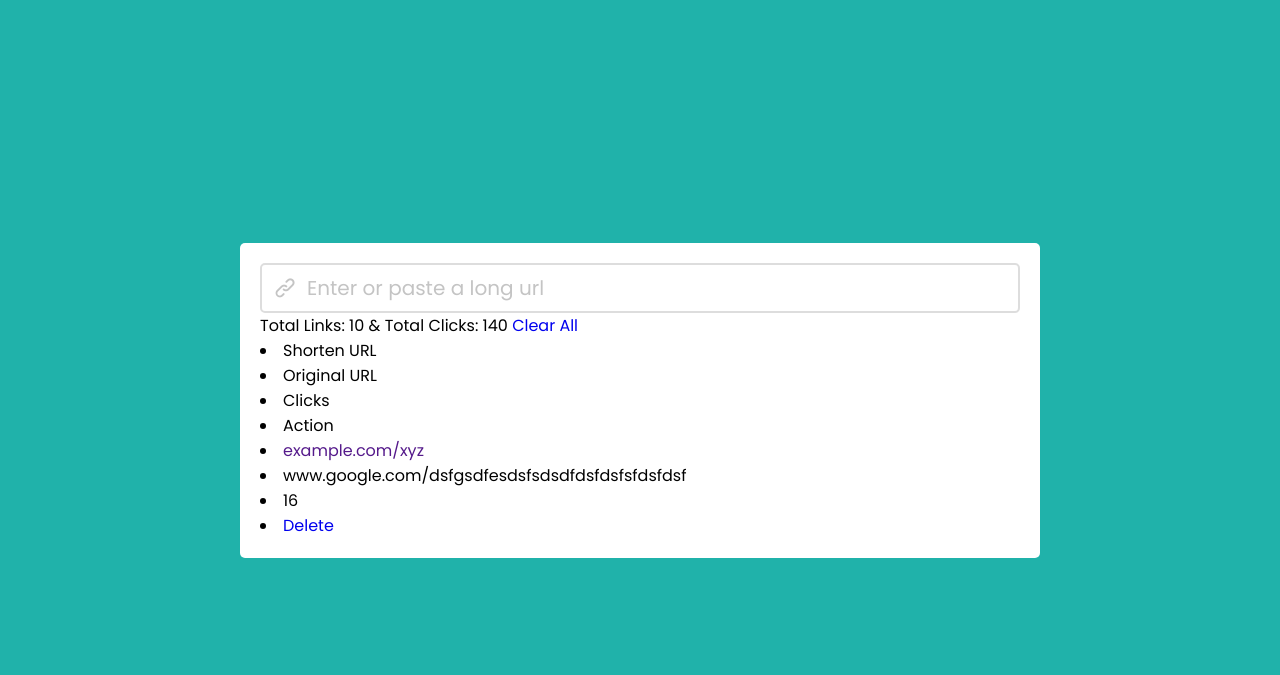
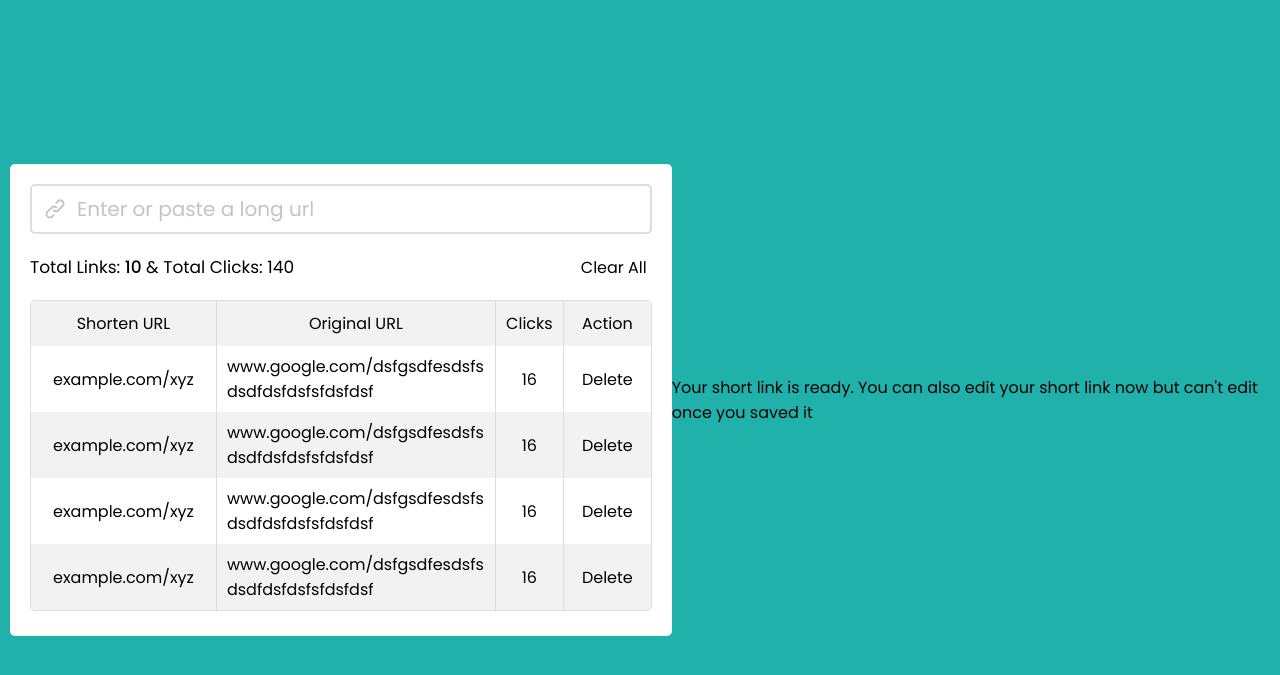
Before and after one commit to metidev/url-shortener, a PHP site: page / in a window 1280 px wide. Shown: the top 675 px of the page. Run offline with PHP 8.4, Linux system fonts and the light colour scheme.

Commit message:
creating all urls area section

```diff
--- a/index.html
+++ b/index.html
@@ -33,7 +33,31 @@
             <li>16</li>
             <li><a href="#">Delete</a></li>
         </div>
+        <div class="data">
+            <li><a href="">example.com/xyz</a></li>
+            <li>www.google.com/dsfgsdfesdsfsdsdfdsfdsfsfdsfdsf</li>
+            <li>16</li>
+            <li><a href="#">Delete</a></li>
+        </div>
+        <div class="data">
+            <li><a href="">example.com/xyz</a></li>
+            <li>www.google.com/dsfgsdfesdsfsdsdfdsfdsfsfdsfdsf</li>
+            <li>16</li>
+            <li><a href="#">Delete</a></li>
+        </div>
+        <div class="data">
+            <li><a href="">example.com/xyz</a></li>
+            <li>www.google.com/dsfgsdfesdsfsdsdfdsfdsfsfdsfdsf</li>
+            <li>16</li>
+            <li><a href="#">Delete</a></li>
+        </div>
     </div>
 </div>
+    <div class="popup-box">
+        <div class="info-box">Your short link is ready. You can also edit your short link now but can't edit once you saved it</div>
+    	<form action="#">
+
+        </form>
+    </div>
 </body>
 </html>
--- a/style.css
+++ b/style.css
@@ -40,9 +40,11 @@ form .url-icon {
     color: #c4c4c4;
     pointer-events: none;
 }
-form input:valid ~ .url-icon{
+
+form input:valid ~ .url-icon {
     color: #20B2AA;
 }
+
 form input {
     height: 100%;
     width: 100%;
@@ -54,12 +56,15 @@ form input {
     border-radius: 5px;
     transition: all 0.1s ease;
 }
-form input:valid{
+
+form input:valid {
     border-color: #20B2AA;
 }
+
 form input::placeholder {
     color: #c4c4c4;
 }
+
 form input:focus::placeholder {
     color: #d9d9d9;
 }
@@ -78,7 +83,110 @@ form button {
     opacity: 0;
     pointer-events: none;
 }
-form input:valid ~ button{
+
+form input:valid ~ button {
     opacity: 1;
     pointer-events: auto;
 }
+
+.wrapper a {
+    color: #000;
+}
+
+.wrapper .count {
+    margin: 20px 0;
+    display: flex;
+    padding-right: 5px;
+    align-items: center;
+    justify-content: space-between;
+}
+
+.count span {
+    font-size: 17px;
+}
+
+.count span span {
+    font-weight: 500;
+}
+
+.count a:hover {
+    color: #20B2AA;
+}
+
+.wrapper .urls-area {
+    border: 1px solid #ddd;
+    border-radius: 5px;
+    margin-bottom: 5px;
+    max-height: 450px;
+    overflow-y: scroll;
+}
+
+.urls-area::-webkit-scrollbar {
+    width: 0;
+
+}
+
+.urls-area :is(.title, .data) {
+    display: flex;
+    width: 100%;
+    justify-content: space-between;
+}
+
+.urls-area li {
+    list-style: none;
+    width: 100%;
+    border-right: 1px solid #ddd;
+}
+.urls-area li:last-child {
+    border-right: 0;
+}
+.urls-area .title li {
+    text-align: center;
+    background: #f2f2f2;
+    padding: 10px 0;
+}
+
+.urls-area .data li {
+    display: flex;
+    align-items: center;
+    justify-content: center;
+    padding: 8px 10px;
+    word-break: break-all;
+}
+
+.urls-area .data li:last-child a {
+    height: 100%;
+    width: 100%;
+    display: flex;
+    align-items: center;
+    justify-content: center;
+}
+
+.urls-area .data li a:hover {
+    color: #20B2AA;
+    text-decoration: underline;
+}
+
+.urls-area .data li:last-child a:hover {
+    text-decoration: none;
+}
+
+.urls-area .data:nth-child(odd) {
+    background: #f2f2f2;
+}
+
+.urls-area li:nth-child(1) {
+    max-width: 30%;
+}
+
+.urls-area li:nth-child(2) {
+    max-width: 45%;
+}
+
+.urls-area li:nth-child(3) {
+    max-width: 11%;
+}
+
+.urls-area li:nth-child(4) {
+    max-width: 14%;
+}
```
